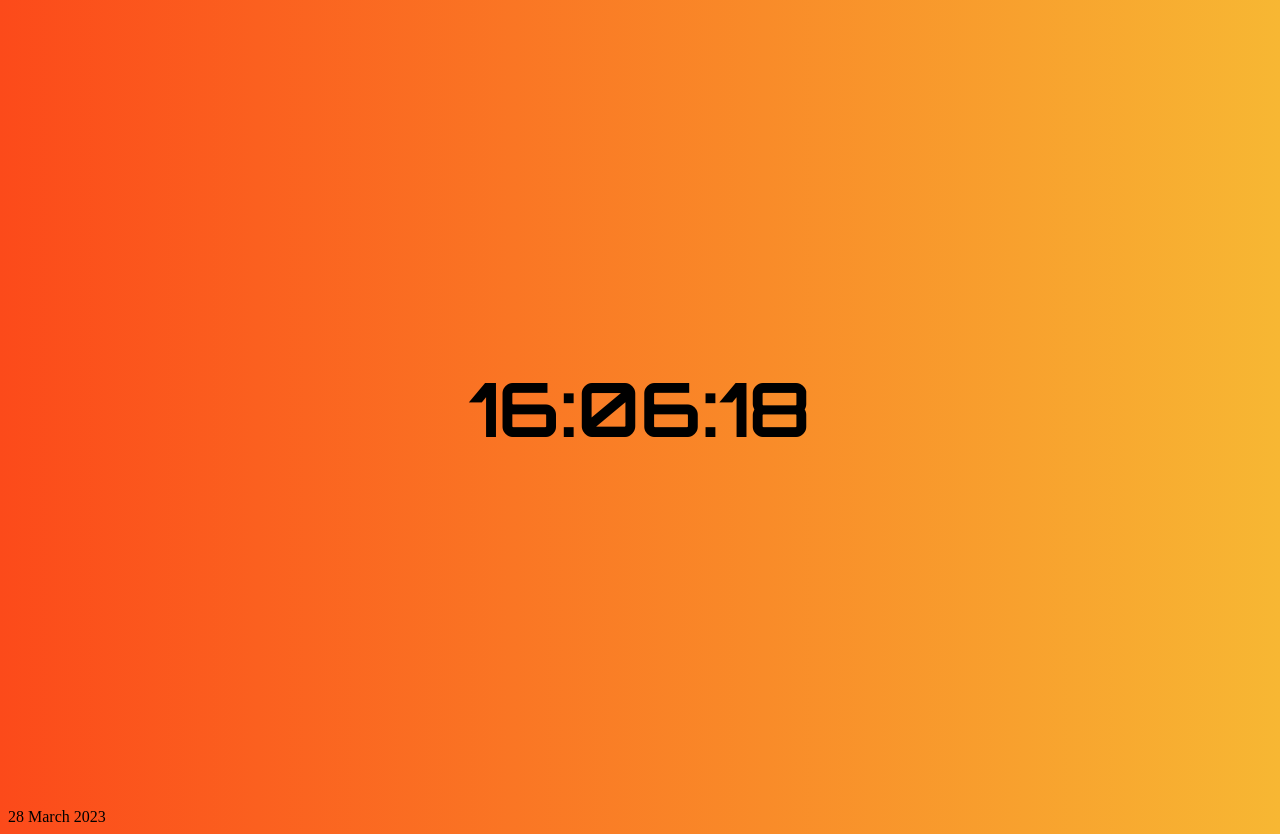
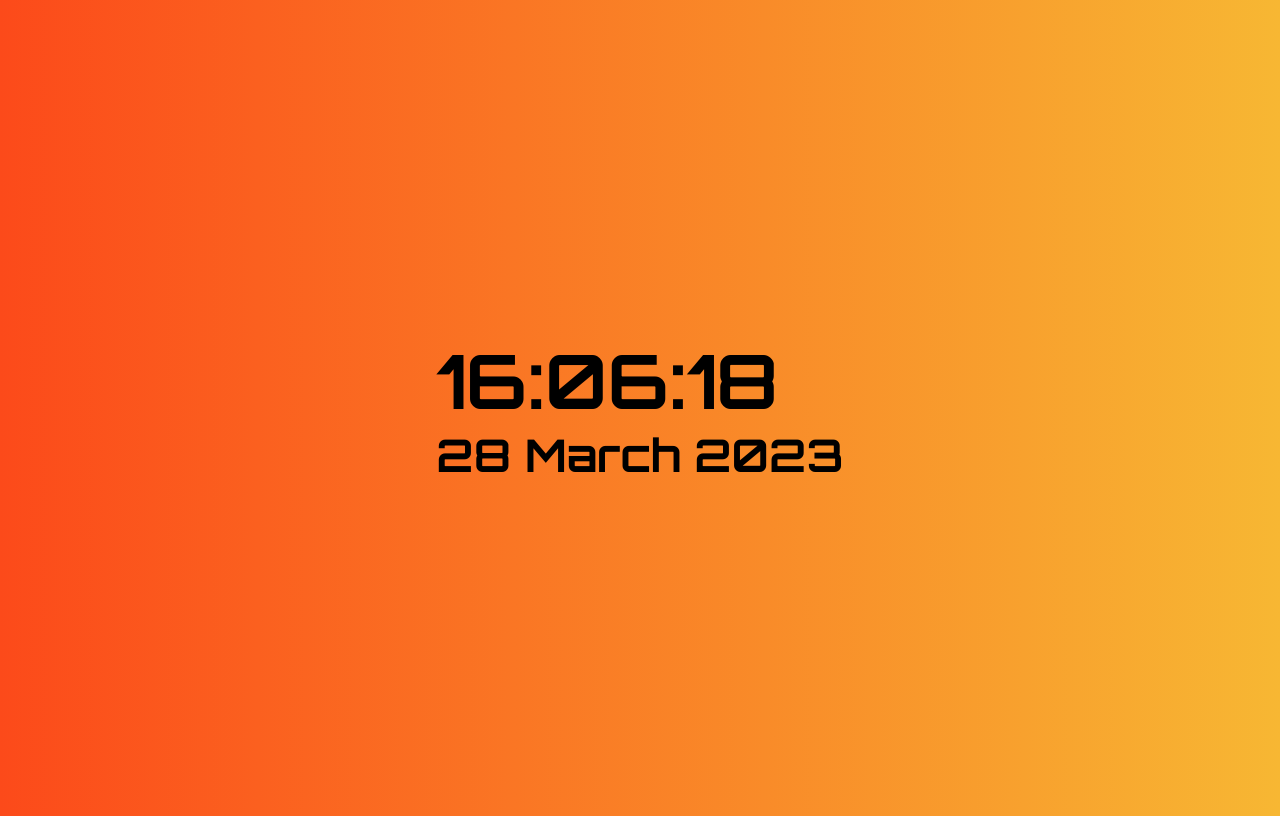
Before and after one commit to dopeboy321/digital-clock, a plain HTML site: page index.html in a window 1280 px wide. Drawn offline with Linux system fonts and the light colour scheme.

Commit message:
restyled body and added id

```diff
--- a/styles.css
+++ b/styles.css
@@ -1,15 +1,24 @@
 @import url('https://fonts.googleapis.com/css2?family=Orbitron:wght@700&display=swap');
 body {
   background: linear-gradient(to right, #fc4a1a, #f7b733);
-
+  height: 100vh;
+  width: auto;
+  display: flex;
+  justify-content: center;
+  align-items: center;
 }
 
 #clock {
 font-size: 75px;
+
+font-family: 'Orbitron', sans-serif;
+}
+
+#date {
+font-family: 'Orbitron', sans-serif;
 display: flex;
 justify-content: center;
-align-items: center;
-font-family: 'Orbitron', sans-serif;
-height: 100vh;
-width: auto;
+align-items: flex-start;
+font-size: 45px;
+gap: 18px;
 }
```
